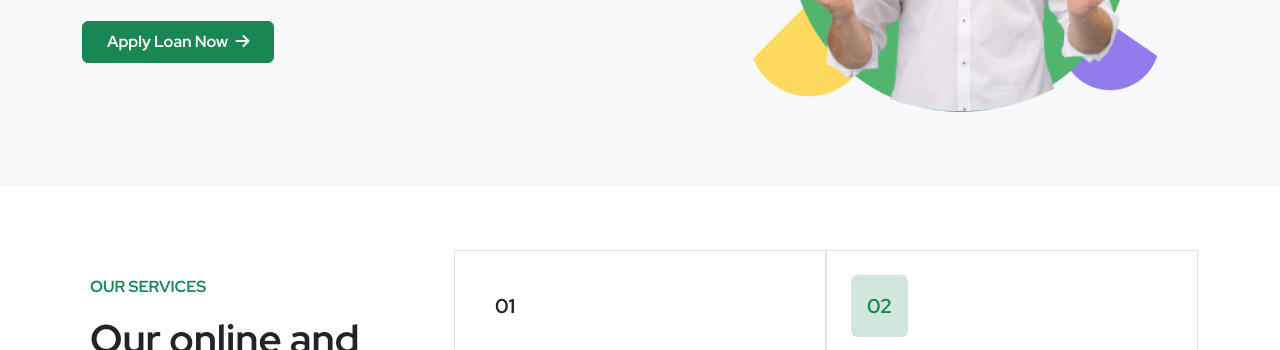
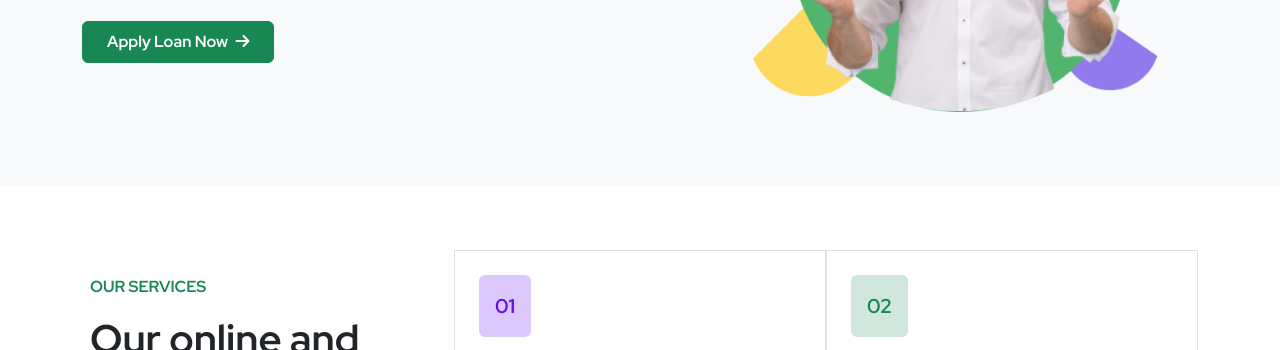
Before and after one commit to AlyaaRushdy/Frontend-Wallet-Template, a website built with Vite: page index.html in a window 1280 px wide. Shown: the part 419-769 px from the top of the page. Built offline with nearby package versions, Linux system fonts and the light colour scheme; files whose address does not match are found by name.

Commit message:
indigo color added

```diff
--- a/css/style.css
+++ b/css/style.css
@@ -1,5 +1,11 @@
 body {
   font-family: "Red Hat Display", sans-serif !important;
+}
+.text-indigo {
+  color: #6610f2;
+}
+.bg-indigo-subtle {
+  background-color: #6710f23a;
 }
 .footer-icon {
   width: 40px;
```
